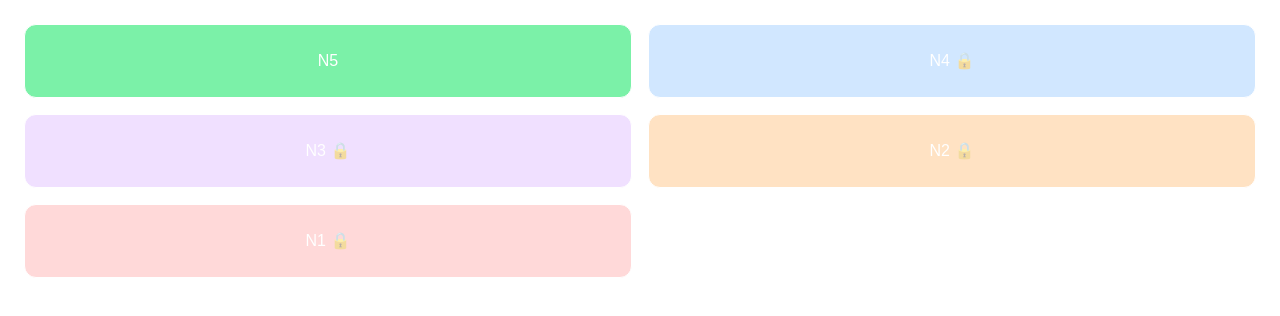
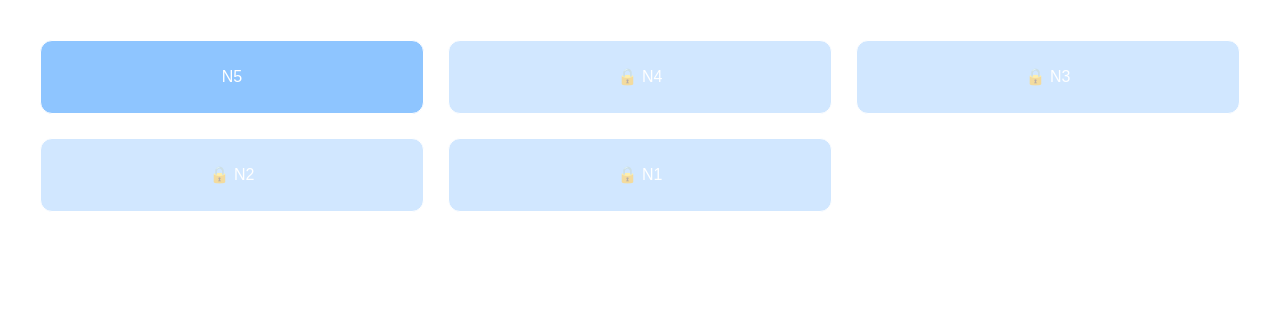
Before and after one commit to ngtrhui/vocab-game, a Next.js app: page / in a window 1280 px wide. Shown: the top 316 px of the page. Built offline with nearby package versions, Linux system fonts and the light colour scheme.

Commit message:
refactor

```diff
--- a/src/app/game/[level]/[stage]/page.js
+++ b/src/app/game/[level]/[stage]/page.js
@@ -8,6 +8,7 @@ import BattleScene from "@/components/battle/battle-scene";
 import OptionsModal from "@/components/options-modal/options-modal";
 import * as STRING from "@/constant/strings";
 import { BACKGROUNDS } from "@/constant/backgrounds";
+import { completeStage, getProgress } from "@/utils/progress";
 
 export default function GamePage({ params }) {
     const { level, stage } = use(params);
@@ -21,23 +22,46 @@ export default function GamePage({ params }) {
     const [isPaused, setIsPaused] = useState(false);
     const [hasCompleted, setHasCompleted] = useState(false);
     const [modalType, setModalType] = useState(null);
-
+    const MAX_STAGE_PER_LEVEL = 100;
+    const LEVEL_ORDER = ["n5", "n4", "n3", "n2", "n1"];
+    const total = roundWords.length;
+    const isFinished = index >= total;
+    const currentIndex = LEVEL_ORDER.indexOf(level);
     const [answerResult, setAnswerResult] = useState({
         correct: null,
         id: 0,
     });
 
-    const backgrounds = BACKGROUNDS[level] ?? [];
-    const bgIndex = (Number(stage) - 1) % backgrounds.length;
+    const backgrounds = BACKGROUNDS[level] || BACKGROUNDS["n5"] || [];
+    const bgIndex = backgrounds.length
+        ? (Number(stage) - 1) % backgrounds.length
+        : 0;
+
     const background = backgrounds[bgIndex];
 
     const onNextStage = () => {
         setModalType(null);
 
-        const nextStage = Number(stage) + 1;
-        router.replace(`/game/${level}/${nextStage}`);
+        const currentStage = Number(stage);
+
+        if (currentStage < MAX_STAGE_PER_LEVEL) {
+            router.replace(`/game/${level}/${currentStage + 1}`);
+            return;
+        }
+
+        if (currentIndex !== -1 && currentIndex < LEVEL_ORDER.length - 1) {
+            const nextLevel = LEVEL_ORDER[currentIndex + 1];
+            router.replace(`/game/${nextLevel}/1`);
+            return;
+        }
+
+        router.replace(`/level`);
     };
 
+    const onExit = () => {
+        setModalType(null);
+        router.replace(`/level/${level}`);
+    };
 
     const onRestart = () => {
         setIndex(0);
@@ -51,25 +75,30 @@ export default function GamePage({ params }) {
         setModalType(null);
     };
 
-    const onExit = () => {
+    const onBackToLevel = () => {
         setModalType(null);
-        router.back();
+        router.replace(`/level/${level}`);
     };
 
     useEffect(() => {
-        const words = getStageWords(level);
+        const stageNum = Number(stage);
+
+        if (stageNum < 1 || stageNum > MAX_STAGE_PER_LEVEL) {
+            router.replace(`/game/${level}/1`);
+            return;
+        }
+
+        const words = getStageWords(level, stageNum);
         setRoundWords(words);
+
         setIndex(0);
         setScore(0);
         setCombo(0);
-        setShowFail(false);
         setHasCompleted(false);
         setModalType(null);
         setAnswerResult({ correct: null, id: 0 });
     }, [level, stage]);
 
-    const total = roundWords.length;
-    const isFinished = index >= total;
 
     function handleAnswer(isCorrect) {
         if (modalType !== null || hasCompleted) return;
@@ -93,15 +122,12 @@ export default function GamePage({ params }) {
 
         if (nextIndex === total) {
             setHasCompleted(true);
+            completeStage(level, stage);
             setTimeout(() => {
                 setModalType("next");
             }, 800);
         }
     }
-    const onBackToLevel = () => {
-        setModalType(null);
-        router.replace(`/level/${level}`);
-    };
 
     return (
         <div className="relative h-screen overflow-hidden">
@@ -190,12 +216,12 @@ export default function GamePage({ params }) {
                         onOverlayClick={onBackToLevel}
                         options={[
                             {
-                                label: "STRING.CONTINUE",
+                                label: STRING.CONTINUE,
                                 className: "bg-green-600",
                                 onClick: onNextStage,
                             },
                             {
-                                label: "STRING.OUT",
+                                label: STRING.OUT,
                                 className: "bg-gray-500",
                                 onClick: onExit,
                             },
--- a/src/app/level/[level]/page.js
+++ b/src/app/level/[level]/page.js
@@ -1,17 +1,44 @@
 "use client";
 
-import React from "react";
-import Link from "next/link";
+import React, { useEffect, useState } from "react";
+import { useRouter } from "next/navigation";
 import { getLevelData } from "@/services/vocabularyService";
 import { getProgress } from "@/utils/progress";
 import * as STRING from "@/constant/strings";
 
 export default function LevelPage({ params }) {
     const { level } = React.use(params);
+    const router = useRouter();
     const data = getLevelData(level);
-    const progress = getProgress();
-    const isUnlocked = progress.unlockedLevels.includes(level);
-    const unlockedStage = progress.progress[level]?.unlockedStage || 1;
+    const [progress, setProgress] = useState(null);
+
+    useEffect(() => {
+        setProgress(getProgress());
+    }, []);
+
+    if (!progress) {
+        return (
+            <div className="p-6 text-black">
+                <h1 className="text-2xl font-bold mb-4">
+                    {level.toUpperCase()}
+                </h1>
+
+                <div className="grid grid-cols-5 gap-3">
+                    {Array.from({ length: data.totalStages }).map((_, i) => (
+                        <div
+                            key={i}
+                            className="border p-3 text-center bg-gray-600 opacity-40 rounded"
+                        >
+                            {STRING.SCENE} {i + 1}
+                        </div>
+                    ))}
+                </div>
+            </div>
+        );
+    }
+
+    const unlockedStage =
+        progress.progress[level]?.unlockedStage || 1;
 
     return (
         <div className="p-6 text-black">
@@ -32,14 +59,15 @@ export default function LevelPage({ params }) {
                             {STRING.SCENE} {stage}
                         </div>
                     ) : (
-                        <Link
+                        <button
                             key={stage}
-                            href={`/game/${level}/${stage}`}
+                            onClick={() =>
+                                router.replace(`/game/${level}/${stage}`)
+                            }
+                            className="border p-3 text-center cursor-pointer hover:bg-indigo-500 hover:text-white rounded transition w-full"
                         >
-                            <div className="border p-3 text-center cursor-pointer hover:bg-indigo-500 hover:text-white rounded transition">
-                                {STRING.SCENE} {stage}
-                            </div>
-                        </Link>
+                            {STRING.SCENE} {stage}
+                        </button>
                     );
                 })}
             </div>
--- a/src/app/page.js
+++ b/src/app/page.js
@@ -1,28 +1,40 @@
 "use client";
 
+import { useEffect, useState } from "react";
 import LevelCard from "@/components/level-card/level-card";
 import { getProgress } from "@/utils/progress";
 
-const levels = ["n5", "n4", "n3", "n2", "n1"];
-const levelColors = {
-  n5: "bg-green-300",
-  n4: "bg-blue-300",
-  n3: "bg-purple-300",
-  n2: "bg-orange-300",
-  n1: "bg-red-300",
-};
+export default function Home() {
+  const [progress, setProgress] = useState(null);
 
-export default function Home() {
-  const progress = getProgress();
+  useEffect(() => {
+    setProgress(getProgress());
+  }, []);
+
+  if (!progress) {
+    return (
+      <div className="grid grid-cols-3 gap-6 p-10">
+        {["n5", "n4", "n3", "n2", "n1"].map((level) => (
+          <LevelCard
+            key={level}
+            level={level}
+            locked={true}
+            color="bg-gray-500"
+            skeleton
+          />
+        ))}
+      </div>
+    );
+  }
 
   return (
-    <div className="grid grid-cols-2 gap-4 p-6">
-      {levels.map(level => (
+    <div className="grid grid-cols-3 gap-6 p-10">
+      {["n5", "n4", "n3", "n2", "n1"].map((level) => (
         <LevelCard
           key={level}
           level={level}
           locked={!progress.unlockedLevels.includes(level)}
-          color={levelColors[level] ?? "bg-gray-300"}
+          color="bg-blue-300"
         />
       ))}
     </div>
--- a/src/components/level-card/level-card.js
+++ b/src/components/level-card/level-card.js
@@ -1,21 +1,25 @@
 import Link from "next/link";
 
-export default function LevelCard({ level, locked, color }) {
+export default function LevelCard({ level, locked, color, skeleton }) {
     return (
         <Link
-            href={`/level/${level}`}
+            href={locked ? "#" : `/level/${level}`}
             aria-disabled={locked}
             className={`block ${locked ? "pointer-events-none" : ""}`}
-            onClick={(e) => {
-                if (locked) e.preventDefault();
-            }}
         >
             <div
                 className={`border p-6 text-center rounded-xl text-white transition
                 ${color}
                 ${locked ? "opacity-40 cursor-not-allowed" : "hover:scale-105"}`}
             >
-                {level.toUpperCase()} {locked && "🔒"}
+                {skeleton ? (
+                    "..."
+                ) : (
+                    <>
+                        {locked && "🔒 "}
+                        {level.toUpperCase()}
+                    </>
+                )}
             </div>
         </Link>
     );
--- a/src/utils/progress.js
+++ b/src/utils/progress.js
@@ -26,7 +26,6 @@ export function saveProgress(data) {
 
 export function completeStage(level, stage) {
     const data = getProgress();
-
     const stageNum = Number(stage);
     const totalStages = 100;
 
@@ -36,7 +35,7 @@ export function completeStage(level, stage) {
         levelData.completedStages.push(stageNum);
     }
 
-    if (stageNum >= levelData.unlockedStage) {
+    if (stageNum + 1 > levelData.unlockedStage) {
         levelData.unlockedStage = stageNum + 1;
     }
 
```
